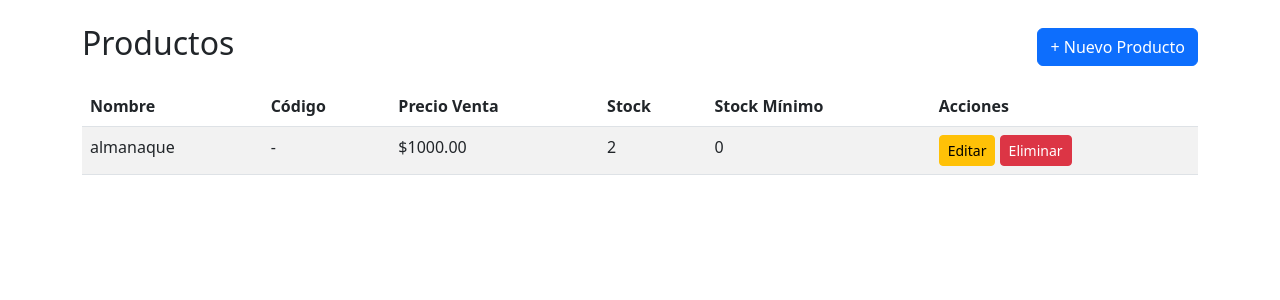
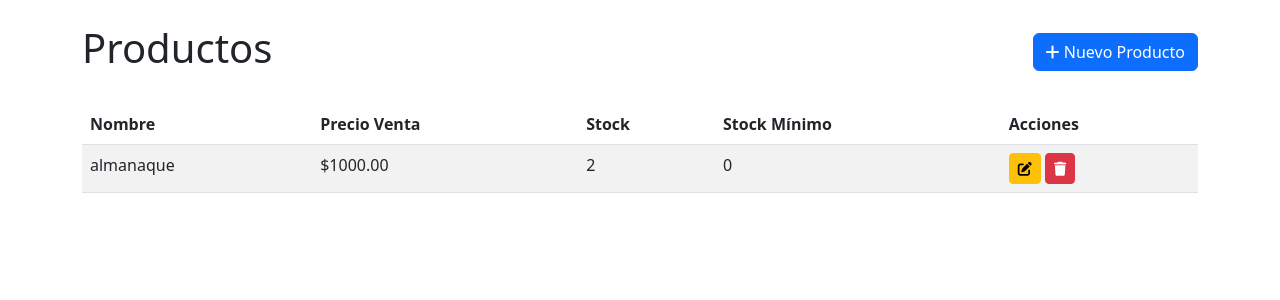
Before and after one commit to Gonzalonah/FOCA, a Django app: template foca/templates/core/producto_list.html in a window 1280 px wide. Shown: the part 56-356 px from the top of the page. Run offline with Django 5.2, Linux system fonts and the light colour scheme; the template is opened without the code that fills it: values that come from a table or form of the project are taken from there, others are empty; data comes from the database, SQL or seed files in the repository; both versions use the stored data as it was after the commit.

Commit message:
1.2 edicion y reparacion sistemas de stock

```diff
--- a/foca/core/urls.py
+++ b/foca/core/urls.py
@@ -9,7 +9,7 @@ urlpatterns = [
     path('logout/', auth_views.LogoutView.as_view(), name='logout'),
 
     # Productos
-    path('productos/', views.listar_productos, name='listar_productos'),
+path('productos/', views.listar_productos, name='listar_productos'),
     path('productos/nuevo/', views.crear_producto, name='crear_producto'),
     path('productos/editar/<int:pk>/', views.editar_producto, name='editar_producto'),
     path('productos/eliminar/<int:pk>/', views.eliminar_producto, name='eliminar_producto'),
--- a/foca/templates/core/producto_list.html
+++ b/foca/templates/core/producto_list.html
@@ -2,16 +2,18 @@
 {% block title %}Lista de Productos{% endblock %}
 
 {% block content %}
-<div class="d-flex justify-content-between align-items-center mb-3">
-    <h2>Productos</h2>
-    <a href="{% url 'producto_create' %}" class="btn btn-primary">+ Nuevo Producto</a>
+<div class="d-flex justify-content-between align-items-center mb-4">
+    <h1>Productos</h1>
+    <a href="{% url 'crear_producto' %}" class="btn btn-primary">
+        <i class="fas fa-plus"></i> Nuevo Producto
+    </a>
 </div>
+
 <div class="table-responsive">
     <table class="table table-striped table-hover">
         <thead>
             <tr>
                 <th>Nombre</th>
-            <th>Código</th>
                 <th>Precio Venta</th>
                 <th>Stock</th>
                 <th>Stock Mínimo</th>
@@ -22,23 +24,25 @@
             {% for producto in productos %}
             <tr>
                 <td>{{ producto.nombre }}</td>
-            <td>{{ producto.codigo_barra|default:"-" }}</td>
                 <td>${{ producto.precio_venta }}</td>
                 <td>
+                    <span class="{% if producto.stock_actual <= producto.stock_minimo %}text-danger fw-bold{% endif %}">
                         {{ producto.stock_actual }}
-                {% if producto.stock_actual <= producto.stock_minimo %}
-                    <span class="badge bg-warning text-dark">Stock bajo</span>
-                {% endif %}
+                    </span>
                 </td>
                 <td>{{ producto.stock_minimo }}</td>
                 <td>
-                <a href="{% url 'producto_edit' producto.pk %}" class="btn btn-sm btn-warning">Editar</a>
-                <a href="{% url 'producto_delete' producto.pk %}" class="btn btn-sm btn-danger">Eliminar</a>
+                    <a href="{% url 'editar_producto' producto.pk %}" class="btn btn-sm btn-warning">
+                        <i class="fas fa-edit"></i>
+                    </a>
+                    <a href="{% url 'eliminar_producto' producto.pk %}" class="btn btn-sm btn-danger">
+                        <i class="fas fa-trash"></i>
+                    </a>
                 </td>
             </tr>
             {% empty %}
             <tr>
-            <td colspan="6" class="text-center">No hay productos registrados.</td>
+                <td colspan="5" class="text-center">No hay productos registrados.</td>
             </tr>
             {% endfor %}
         </tbody>
--- a/text-tests.txt
+++ b/text-tests.txt
@@ -18,7 +18,7 @@ def dashboard(request):
     return render(request, 'core/dashboard.html', context)
 
 
-
+path('productos/', views.listar_productos, name='listar_productos'),
 
 
 """foca/                      # Raíz del proyecto (donde está manage.py)
```
Also changed, not shown: foca/templates/core/producto_confirm_delete.html (+4 -3 lines), foca/templates/core/producto_form.html (+6 -4 lines), foca/db.sqlite3. Lines whose indentation alone changed are shown as unchanged.
